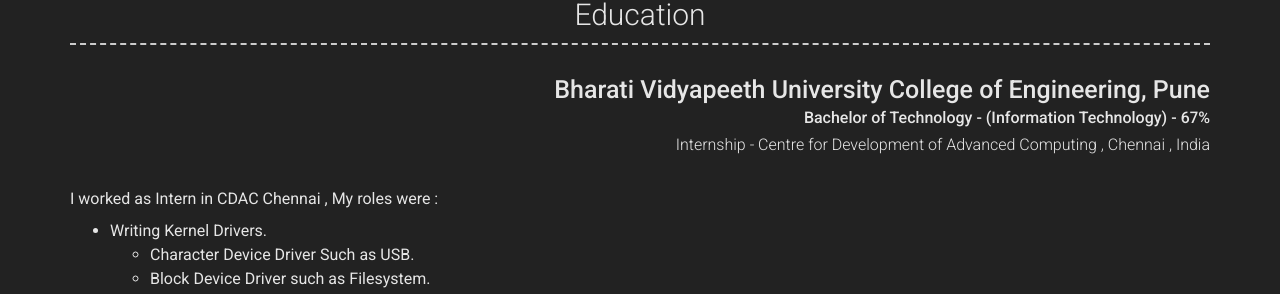
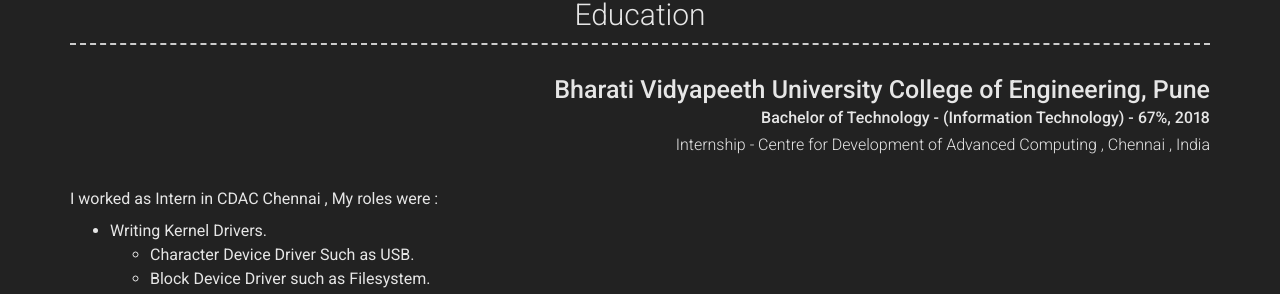
Before and after one commit to yashomer1994/Resume, a Jekyll site: the page built from index.md, in a window 1280 px wide and 900 px high, scrolled down 1673 px. Shown: the part 152-446 px from the top of the window. Built offline with Jekyll 4.4.1, drawn with Linux system fonts in a browser that asks for light colours; nearby versions of some CDN libraries.

Commit message:
Update _config.yml

```diff
--- a/_config.yml
+++ b/_config.yml
@@ -133,7 +133,7 @@
     content:
       - layout: top-right
         title: Bharati Vidyapeeth University College of Engineering, Pune
-        sub_title: Bachelor of Technology - (Information Technology) - 67%
+        sub_title: Bachelor of Technology - (Information Technology) - 67%, 2018
         caption: Internship - Centre for Development of Advanced Computing , Chennai , India
         quote: >
 
```
